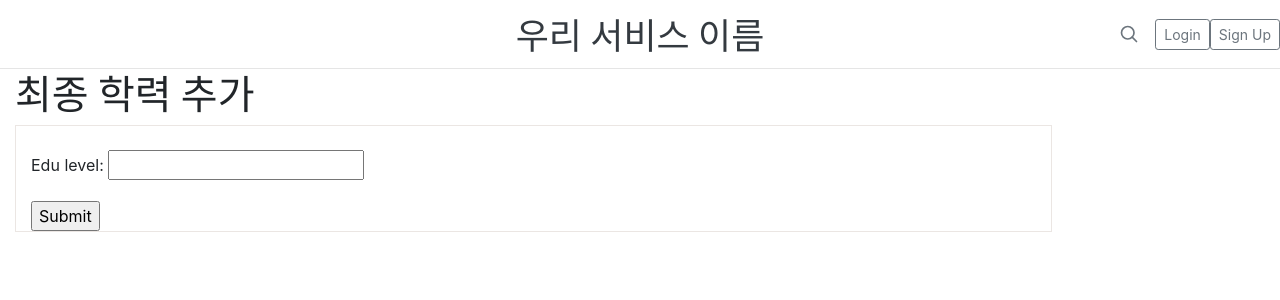
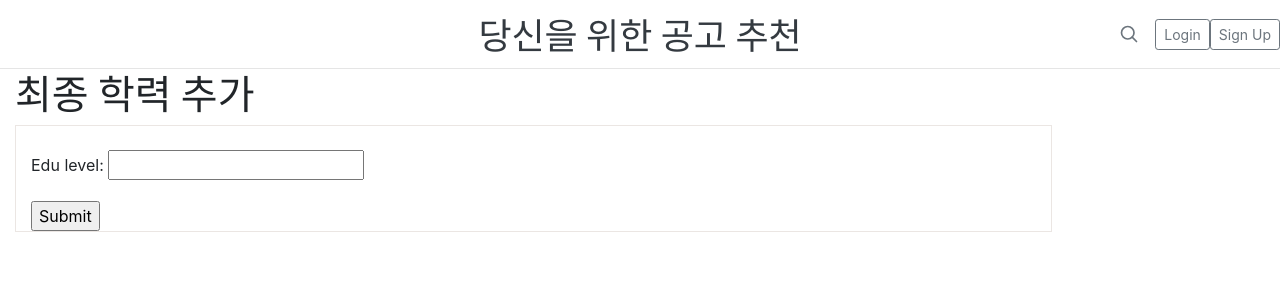
Before and after one commit to dodoyoon/JobRecommendation, a Django app: page /recom/1/addEdu in a window 1280 px wide. Shown: the top 300 px of the page. Run offline with Django 3.2, Linux system fonts and the light colour scheme; some libraries are stand-ins or nearby versions.

Commit message:
changed name of service

```diff
--- a/templates/base_generic.html
+++ b/templates/base_generic.html
@@ -1,7 +1,7 @@
 <!DOCTYPE html>
 <html lang="en">
 <head>
-  {% block title %}<title>사이트이름 추천받음</title>{% endblock %}
+  {% block title %}<title>당신을 위한 공고 추천</title>{% endblock %}
   <meta charset="utf-8">
   <meta name="viewport" content="width=device-width, initial-scale=1, shrink-to-fit=no">
   <link rel="stylesheet" href="https://stackpath.bootstrapcdn.com/bootstrap/4.1.3/css/bootstrap.min.css" integrity="sha384-MCw98/SFnGE8fJT3GXwEOngsV7Zt27NXFoaoApmYm81iuXoPkFOJwJ8ERdknLPMO" crossorigin="anonymous">
@@ -45,7 +45,7 @@
       <div class="col-4 pt-1">
       </div>
       <div class="col-4 text-center">
-        <a class="blog-header-logo text-dark" href="{% url 'index' %}">우리 서비스 이름</a>
+        <a class="blog-header-logo text-dark" href="{% url 'index' %}">당신을 위한 공고 추천</a>
       </div>
       <div class="col-4 d-flex justify-content-end align-items-center">
         <a class="text-muted" href="#" aria-label="Search">
```
